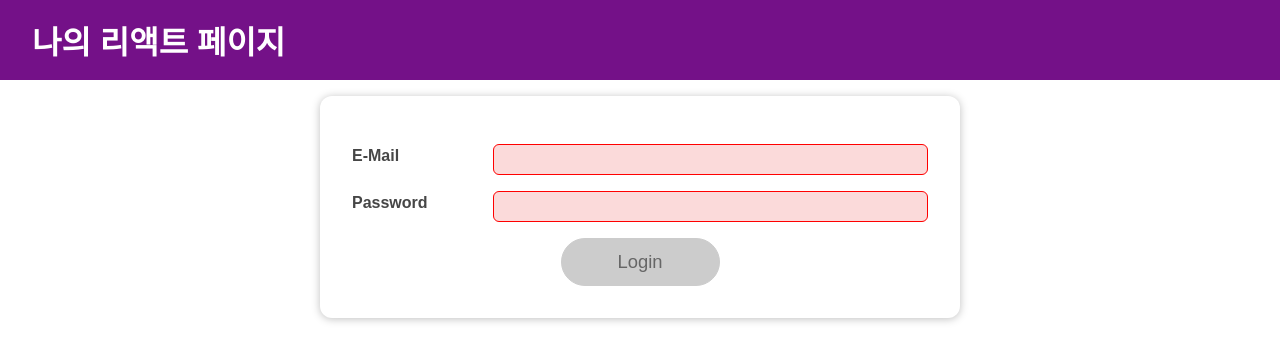
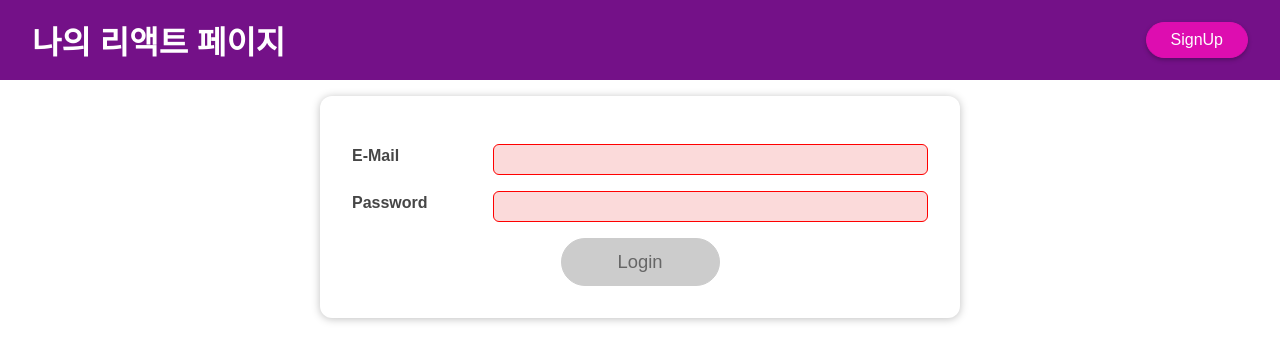
Before and after one commit to goodzeee/react-selfstudy202407, a React (Create React App) app: page / in a window 1280 px wide. Shown: the top 362 px of the page. Built offline with nearby package versions, Linux system fonts and the light colour scheme.

Commit message:
# Context Api 기초

```diff
--- a/src/components/SideEffect/Navigaion.js
+++ b/src/components/SideEffect/Navigaion.js
@@ -4,7 +4,7 @@ import AuthContext from '../../store/auth-context';
 
 const Navigaion = ({onLogout}) => {
 
-    let renderPage = (
+    const loginPage = (
         <>
         <li>
                 <a href='/'>
@@ -27,16 +27,16 @@ const Navigaion = ({onLogout}) => {
     // if (!isLoggedIn) {
     //     renderPage = <li><button>SignUp</button></li>
     // }
+    const anonymousPage = <li><button>SignUp</button></li>
 
   return (
     // 로그인 상태 데이터 제공해주는 App.js에서 가져와 소비하는 페이지 !
     <AuthContext.Consumer>
-        {context => {
-            console.log(context);
+        {({isLoggedIn}) => {
             return (
     <nav className={styles.nav}>
         <ul>
-
+            {isLoggedIn ? loginPage : anonymousPage}
         </ul>
     </nav>
   );
```
